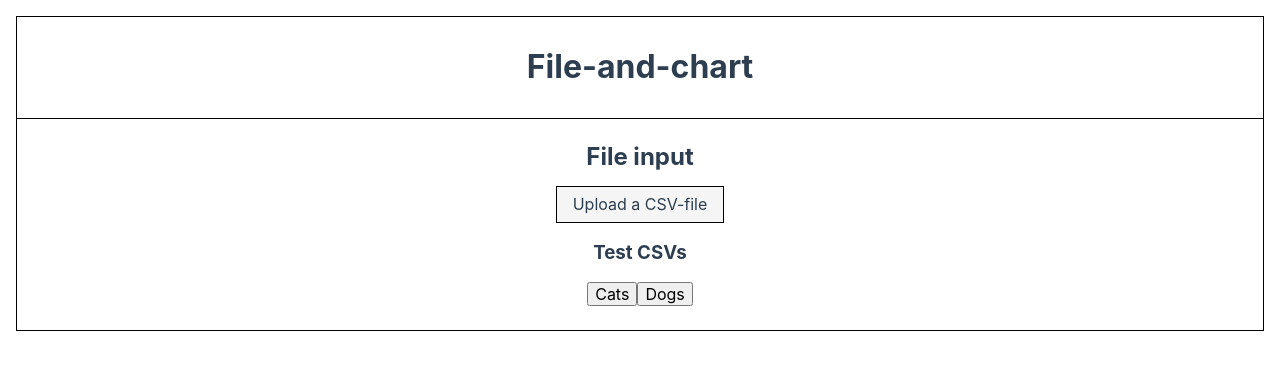
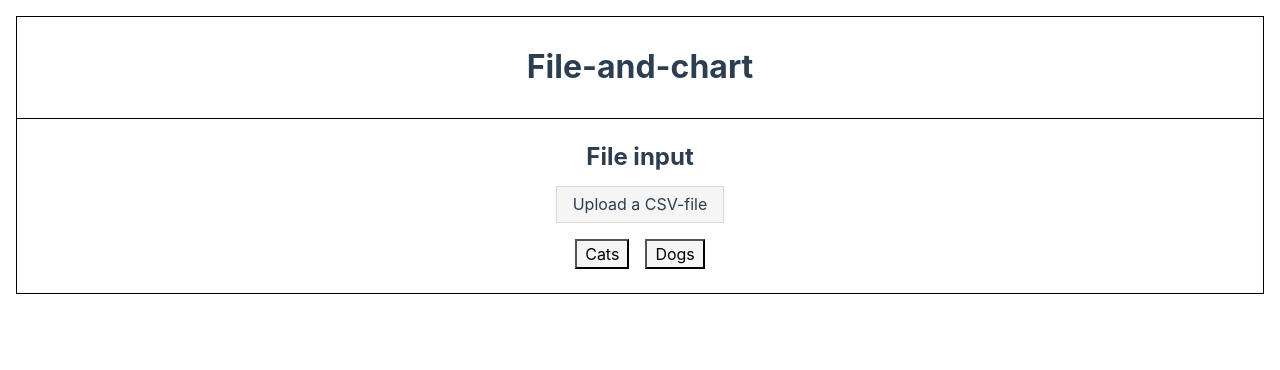
Before and after one commit to maurer2/file-and-chart, a Vue app: page / in a window 1280 px wide. Shown: the top 370 px of the page. Built offline with nearby package versions, Linux system fonts and the light colour scheme.

Commit message:
Fixed hover bug

```diff
--- a/src/App.vue
+++ b/src/App.vue
@@ -13,7 +13,7 @@
 
     <section class="section" v-if="showTable">
       <h2 class="subtitle">
-        Data table
+        Data-table
       </h2>
       <Table :tableData="inputData" />
     </section>
--- a/src/components/Charts.vue
+++ b/src/components/Charts.vue
@@ -43,6 +43,9 @@ export default {
   watch: {
     // watch for prop-change
     chartData() {
+      this.barChart.destroy();
+      this.circleChart.destroy();
+
       this.createBarChart();
       this.createCircleChart();
     },
@@ -62,13 +65,22 @@ export default {
           tooltips: {
             enabled: false,
           },
+          scales: {
+            yAxes: [{
+              ticks: {
+                fontSize: 13,
+              },
+            }],
+          },
         },
         data: {
           datasets: [{
             label: 'Cat ages',
             type: 'horizontalBar',
             data: this.chartValues,
-            hoverBorderColor: 'red',
+            backgroundColor: 'whitesmoke',
+            hoverBorderColor: 'black',
+            hoverBackgroundColor: 'black',
           }],
           labels: this.chartLabels,
         },
@@ -91,7 +103,9 @@ export default {
             label: 'Cat ages',
             type: 'doughnut',
             data: this.chartValues,
-            hoverBorderColor: 'red',
+            backgroundColor: 'whitesmoke',
+            hoverBorderColor: 'black',
+            hoverBackgroundColor: 'black',
           }],
           labels: this.chartLabels,
         },
--- a/src/components/Form.vue
+++ b/src/components/Form.vue
@@ -8,8 +8,7 @@
       id="field"
       @change="handleChangeEvent"
     >
-    <div class="buttons">
-      <h3>Test CSVs</h3>
+    <div class="button-group">
       <button class="button" type="button" @click="openCatsCSV">
         Cats
       </button>
@@ -68,7 +67,7 @@ export default {
   display: inline-block;
   padding: 0.5rem 1rem;
   background: whitesmoke;
-  border: 1px solid black;
+  border: 1px solid #d8d8d8;
 }
 
 // hide field visually
@@ -77,4 +76,17 @@ export default {
   left: -9999px;
   opacity: 0.01;
 }
+
+.button-group {
+  display: flex;
+  margin-top: 1rem;
+  justify-content: center;
+}
+
+.button {
+  margin: 0 0.5rem;
+  padding: 0.25rem 0.5rem;
+  background: whitesmoke;
+}
+
 </style>
--- a/src/components/Table.vue
+++ b/src/components/Table.vue
@@ -38,11 +38,6 @@ export default {
       type: Array,
       default: () => [],
     },
-  },
-  data() {
-    return {
-      activeEntry: '',
-    };
   },
   computed: {
     numberOfRows() {
```
